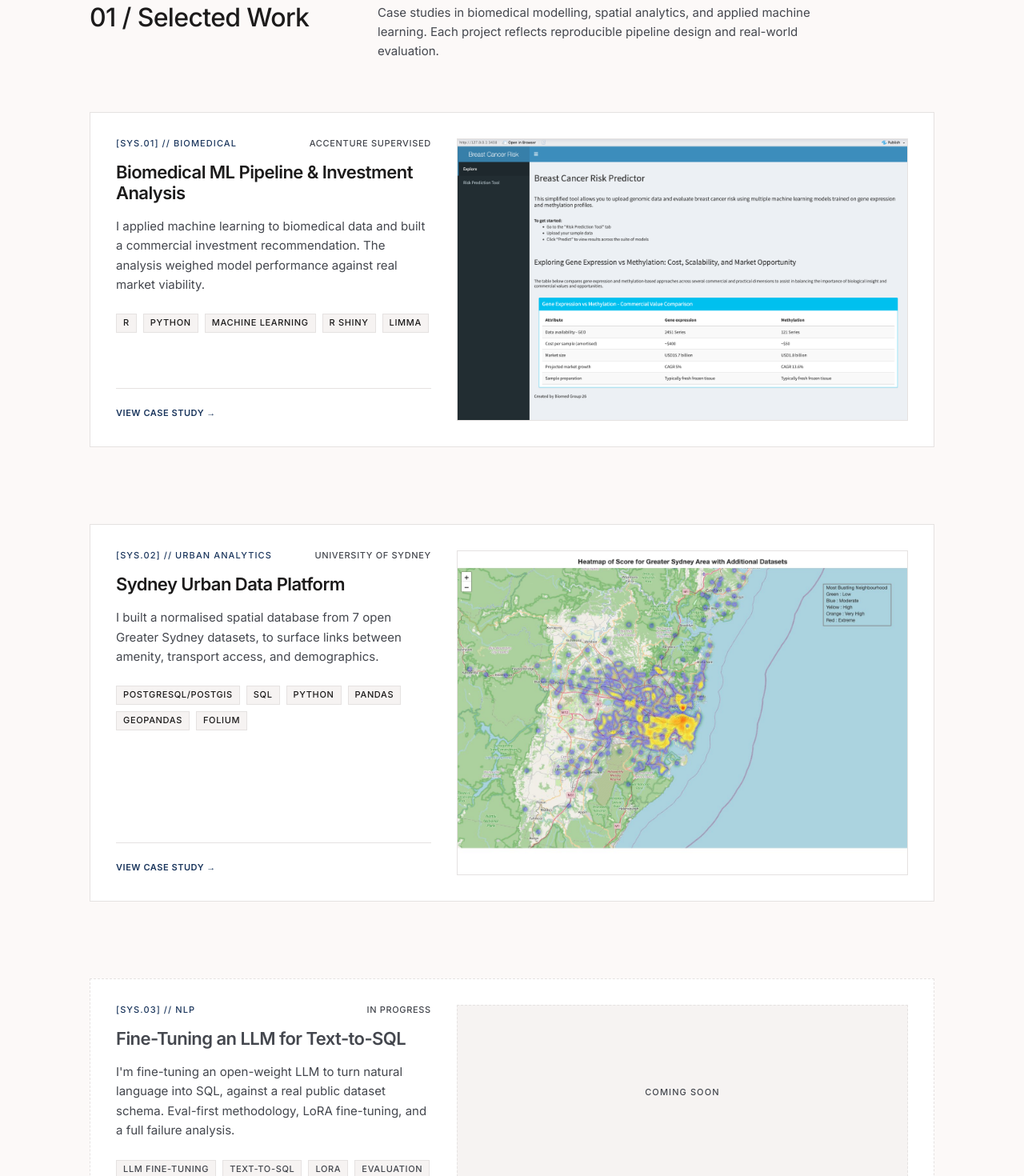
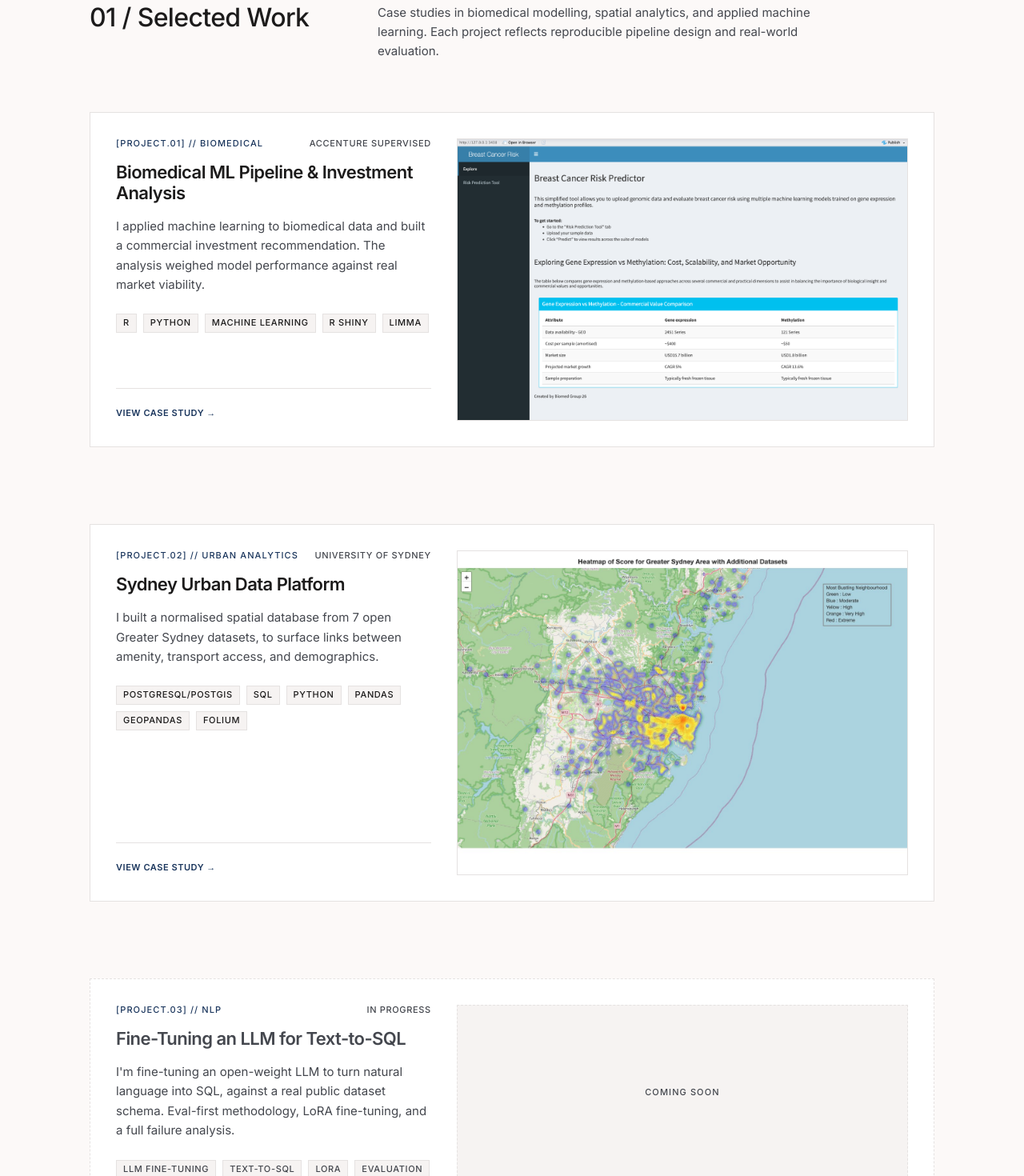
Before and after one commit to heinhtetzaw29/portfolio-website, a React (Vite) app: page / in a window 1280 px wide. Shown: the part 864-2334 px from the top of the page at 80% size. Built offline with nearby package versions, Linux system fonts and the light colour scheme.

Commit message:
Rename project sys tags from SYS to PROJECT
Co-Authored-By: Claude Sonnet 5 <noreply@anthropic.com>

```diff
--- a/src/data.js
+++ b/src/data.js
@@ -107,7 +107,7 @@ export const projects = [
   {
     slug: "biomedical-ml-pipeline",
     caseStudyNumber: "001",
-    sysTag: "[SYS.01] // BIOMEDICAL",
+    sysTag: "[PROJECT.01] // BIOMEDICAL",
     contextTag: "Accenture Supervised",
     classification: "Biomedical Data Science · Investment Analysis",
     title: "Biomedical ML Pipeline & Investment Analysis",
@@ -189,7 +189,7 @@ export const projects = [
   {
     slug: "sydney-urban-data-platform",
     caseStudyNumber: "002",
-    sysTag: "[SYS.02] // URBAN ANALYTICS",
+    sysTag: "[PROJECT.02] // URBAN ANALYTICS",
     contextTag: "University of Sydney",
     classification: "Spatial Data Engineering · Urban Analytics",
     title: "Sydney Urban Data Platform",
@@ -269,7 +269,7 @@ export const projects = [
   {
     slug: "text-to-sql-fine-tuning",
     comingSoon: true,
-    sysTag: "[SYS.03] // NLP",
+    sysTag: "[PROJECT.03] // NLP",
     contextTag: "In Progress",
     title: "Fine-Tuning an LLM for Text-to-SQL",
     summary:
```
